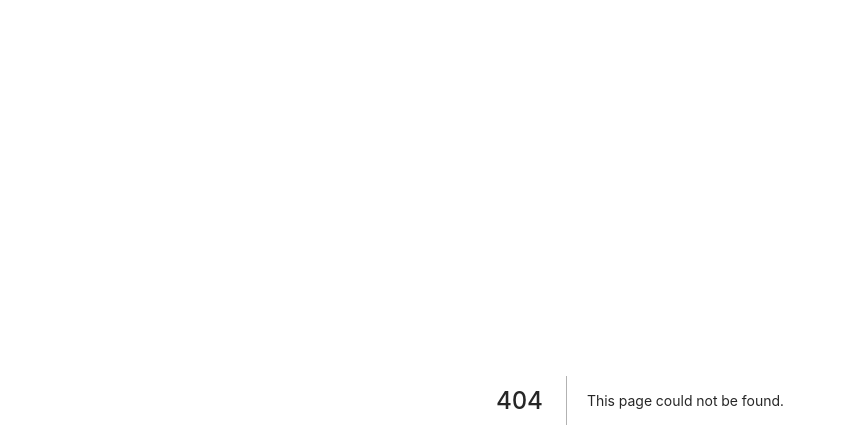
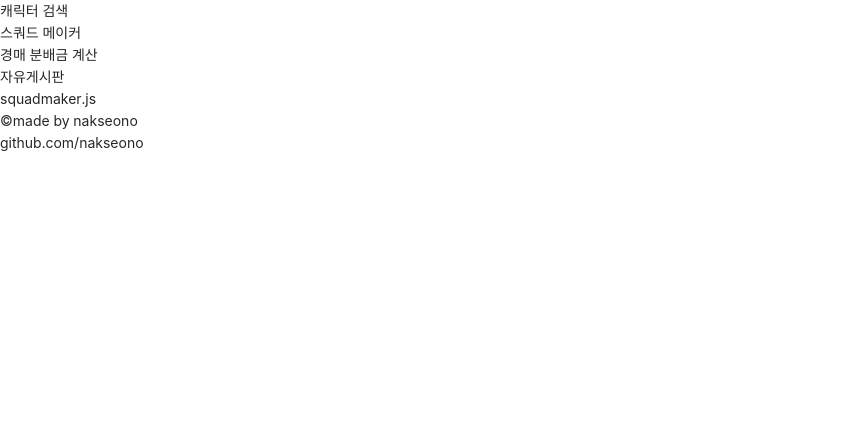
Before and after one commit to nakseono/yourLoa, a Next.js app: page /squadMaker in a window 1280 px wide. Before the commit this address had no page. Shown: the top 448 px of the page, without its empty margins (0-846 px from the left). Built offline with nearby package versions, Linux system fonts and the light colour scheme.

Commit message:
add layout

```diff
--- /dev/null
+++ b/pages/squadMaker.js
@@ -0,0 +1,12 @@
+import React, { useEffect } from "react";
+import AppLayout from "../components/AppLayout";
+
+const SquadMaker = () => {
+  return (
+    <AppLayout>
+      squadmaker.js
+    </AppLayout>
+  );
+};
+
+export default SquadMaker;
```
Also changed, not shown: pages/auction.js (added, +12 -0 lines), pages/board.js (added, +12 -0 lines).
